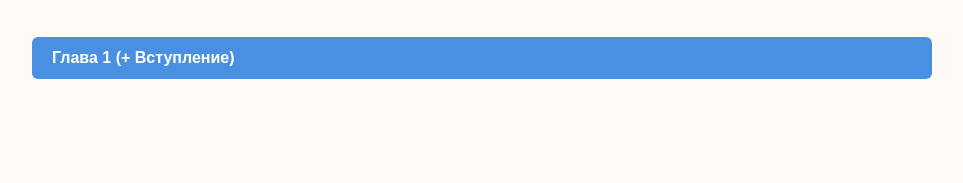
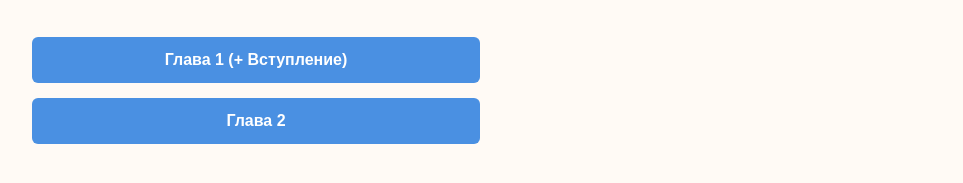
Before and after one commit to aramice01/posledniy-zvonok, a plain HTML site: page index.html in a window 1280 px wide. Shown: the part 173-356 px from the top of the page, without its empty margins (158-1121 px from the left). Drawn offline with Linux system fonts and the light colour scheme.

Commit message:
Update index.html

```diff
--- a/index.html
+++ b/index.html
@@ -42,7 +42,9 @@
 
     .chapter-button {
       display: block;
-      padding: 12px 20px;
+      width: 100%;
+      max-width: 400px;
+      padding: 14px 24px;
       margin-bottom: 15px;
       background-color: #4a90e2;
       color: white;
@@ -50,6 +52,7 @@
       border-radius: 6px;
       font-weight: bold;
       transition: background 0.3s;
+      text-align: center;
     }
 
     .chapter-button:hover {
@@ -60,7 +63,7 @@
 <body>
   <div class="container">
     <div class="book-info">
-      <img src="https://i.ibb.co/n8ws5WcH/IMG-20250526-173101.png" alt="Обложка" />
+      <img src="https://i.ibb.co/n8ws5Wc/IMG-20250526-173101.png" alt="Обложка" />
       <div class="book-text">
         <h2>Последний звонок</h2>
         <p>Автор: Арам Хондкарян</p>
@@ -69,6 +72,7 @@
 
     <div class="chapter-list">
       <a href="chapter1.html" class="chapter-button">Глава 1 (+ Вступление)</a>
+      <a href="chapter2.html" class="chapter-button">Глава 2</a>
     </div>
   </div>
 </body>
```
